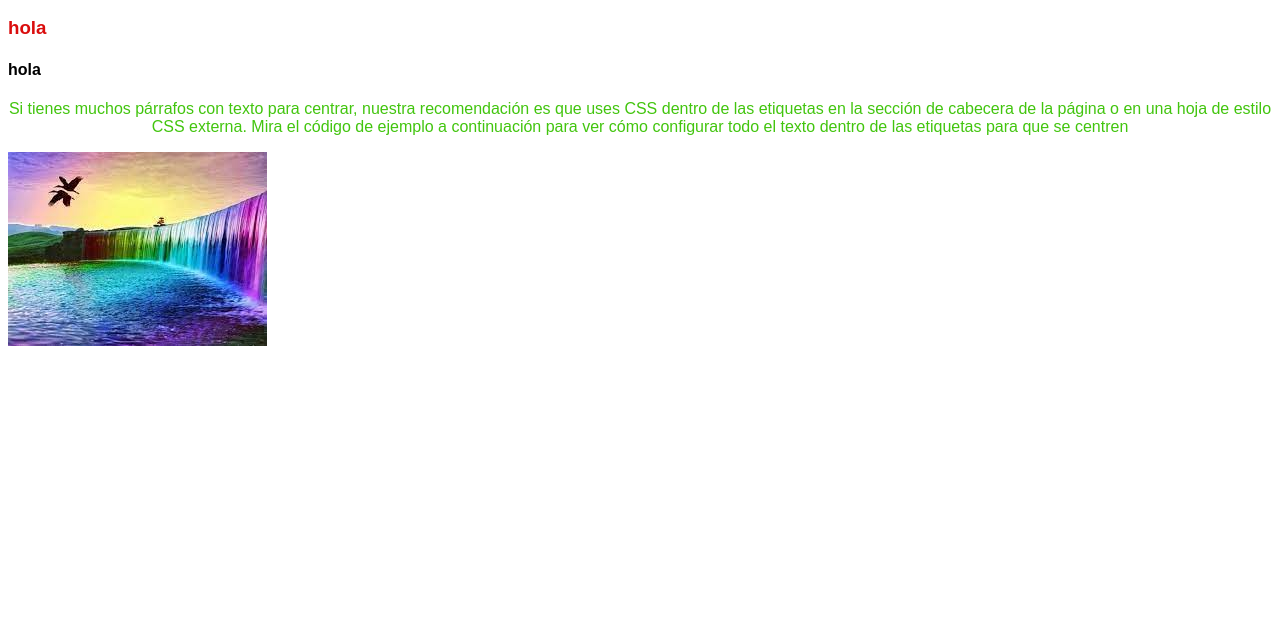
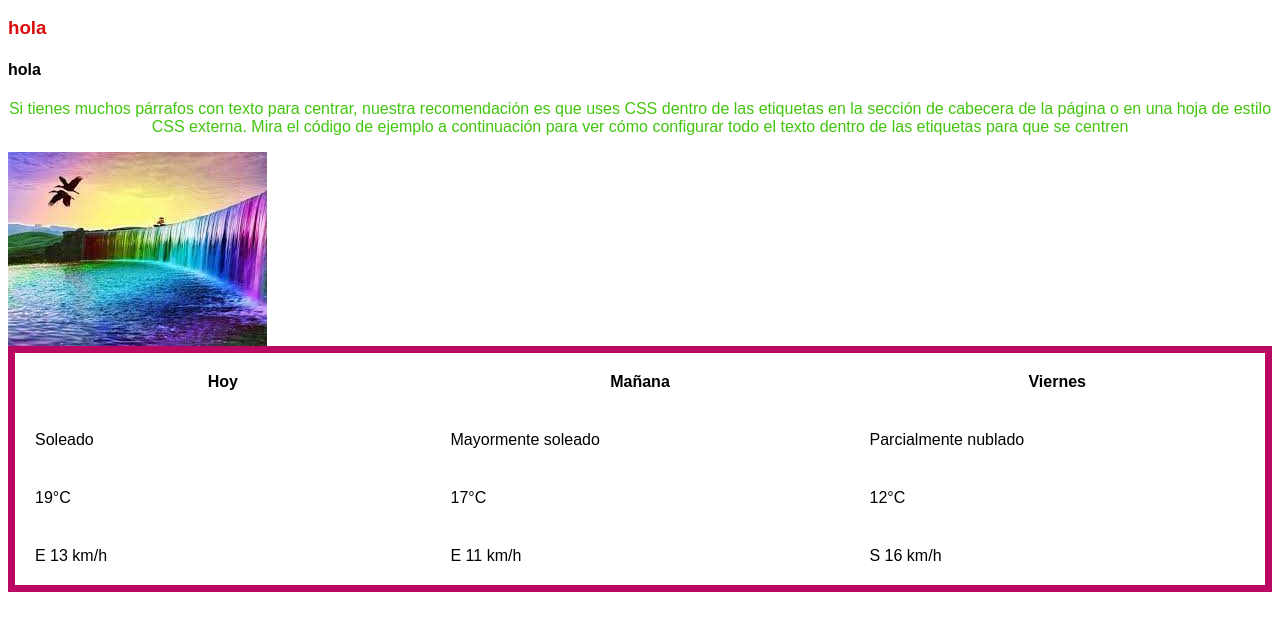
Before and after one commit to sarita-d/htmlcss, a plain HTML site: page index.html in a window 1280 px wide. Shown: the part 97-728 px from the top of the page. Drawn offline with Linux system fonts and the light colour scheme.

Commit message:
Cambio del dia 10 de mayo

```diff
--- a/css/style.css
+++ b/css/style.css
@@ -18,3 +18,31 @@ body {
 .color{
     color: rgb(218, 13, 13);
 }
+
+
+table {
+    table-layout: fixed;
+    width: 100%;
+    border-collapse: collapse;
+    border: 7px solid rgb(185, 8, 97);
+  }
+
+  thead th:nth-child(1) {
+    width: 30%;
+  }
+
+  thead th:nth-child(2) {
+    width: 20%;
+  }
+
+  thead th:nth-child(3) {
+    width: 15%;
+  }
+
+  thead th:nth-child(4) {
+    width: 35%;
+  }
+
+  th, td {
+    padding: 20px;
+  }
--- a/index.html
+++ b/index.html
@@ -6,3 +6,45 @@
 <h4>hola</h4>
 <p><center class="verde">Si tienes muchos párrafos con texto para centrar, nuestra recomendación es que uses CSS dentro de las etiquetas en la sección de cabecera de la página o en una hoja de estilo CSS externa. Mira el código de ejemplo a continuación para ver cómo configurar todo el texto dentro de las etiquetas para que se centren</center> </p>
 <img src="image/im1.jpg" alt="">
+
+<table class="default">
+    <tr>
+      <th>Hoy</th>
+
+      <th>Ma&ntildeana</th>
+
+      <th>Viernes</th>
+
+    </tr>
+
+    <tr>
+
+      <td>Soleado</td>
+
+      <td>Mayormente soleado</td>
+
+      <td>Parcialmente nublado</td>
+
+    </tr>
+
+    <tr>
+
+      <td>19°C</td>
+
+      <td>17°C</td>
+
+      <td>12°C</td>
+
+    </tr>
+
+    <tr>
+
+      <td>E 13 km/h</td>
+
+      <td>E 11 km/h</td>
+
+      <td>S 16 km/h</td>
+
+    </tr>
+
+  </table>
```
